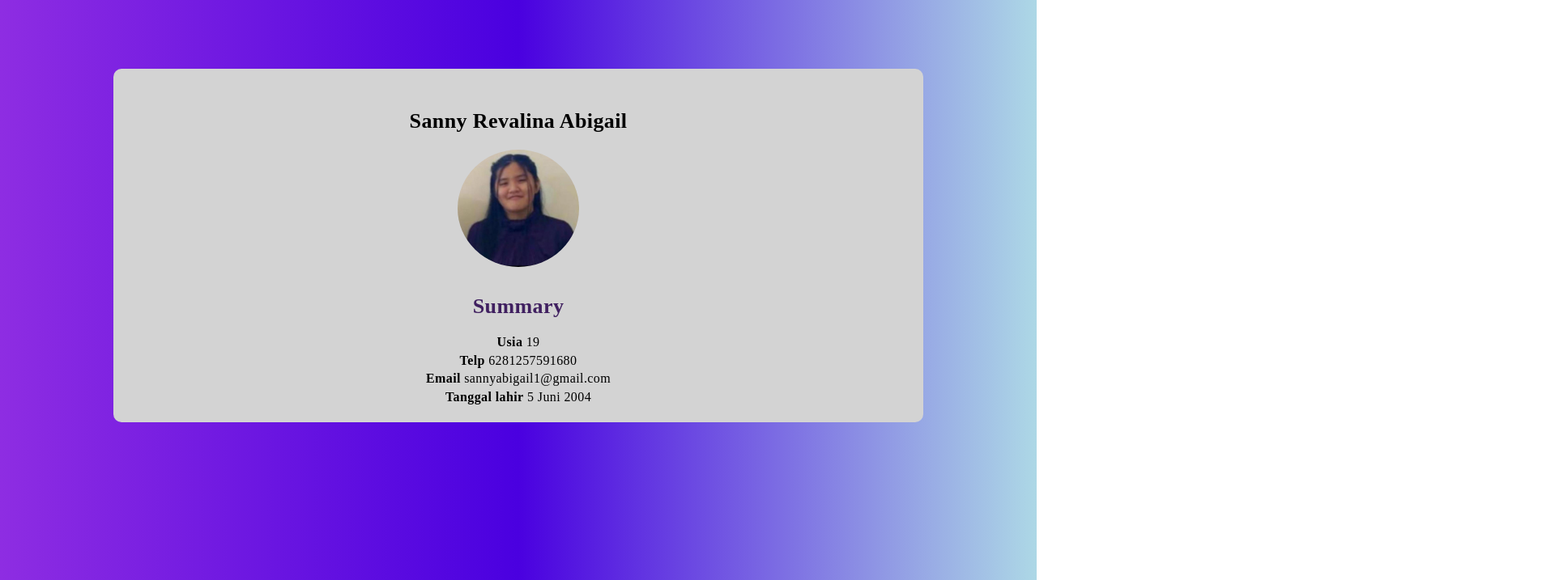
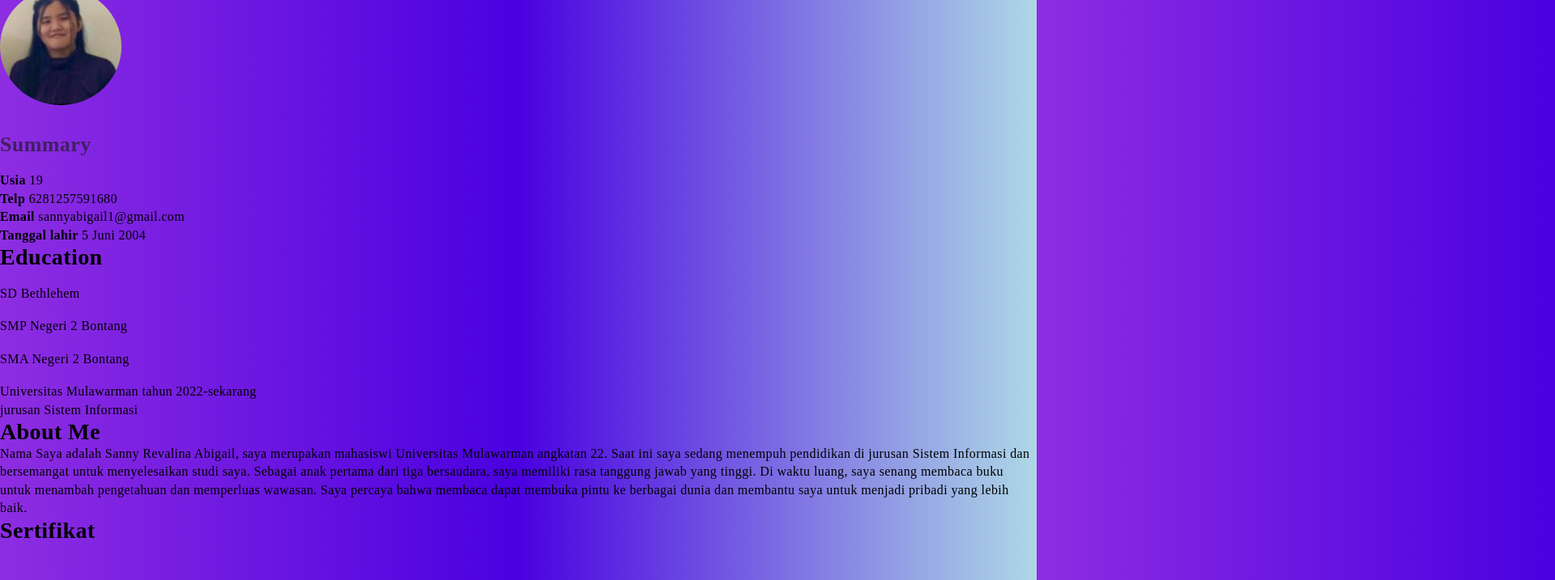
Before and after one commit to revalina33/Mini-project-1-web, a plain HTML site: page index.html in a window 1280 px wide. Shown: the part 129-846 px from the top of the page at 81% size, 1920 px wide, since content can reach past the window. Drawn offline with Linux system fonts and the light colour scheme.

Commit message:
Update index.html

```diff
--- a/index.html
+++ b/index.html
@@ -15,7 +15,7 @@
 
 <body>
 
-    <div class="container nav-container">
+    <div class=" nav-kotak">
     <a href="#" class="logo">RevaU</a>
     <nav class="tampilan">
       <ul class="nav-links">
@@ -31,17 +31,16 @@
   </header>
 
 
-  <div class="container">
+  <div class="kotak">
     <h1 id="typed-text"></h1>
 
-    <div class="profile-container">
+    <div class="profile-kotak">
       <h3 style="margin-top: 30px;">Sanny Revalina Abigail</h3>
       <div class="profile">
         <img class="rounded-circle profileImage" src="foto_diri.jpeg" alt="" width="150px">
         <h3 id="summary" style="color: rgb(64, 32, 96);">Summary</h3>
 
         <br>
-
           <p><strong>Usia</strong> 19</p>
           <p><strong>Telp</strong> 6281257591680</p>
           <p><strong>Email</strong> sannyabigail1@gmail.com</p>
@@ -50,8 +49,8 @@
         </div>
 
 
-    <div id="education" class="info-container">
-      <div class="education-container">
+    <div id="education" class="info-kotak">
+      <div class="education-kotak">
         <h2 id="education">Education</h2>
         <br>
         <p>SD Bethlehem</p>
@@ -64,13 +63,14 @@
         <p>Universitas Mulawarman tahun 2022-sekarang</p>
         <p>jurusan Sistem Informasi</p>
       </div>
-      <div class="about-me-container">
+      <div class="about-me-kotak">
         <h2 id="about-me">About Me</h2>
         <p> Nama Saya adalah Sanny Revalina Abigail, saya merupakan mahasiswi Universitas Mulawarman angkatan 22. Saat ini saya sedang menempuh pendidikan di jurusan Sistem Informasi dan bersemangat untuk menyelesaikan studi saya. Sebagai anak pertama dari tiga bersaudara, saya memiliki rasa tanggung jawab yang tinggi. Di waktu luang, saya senang membaca buku untuk menambah pengetahuan dan memperluas wawasan. Saya percaya bahwa membaca dapat membuka pintu ke berbagai dunia dan membantu saya untuk menjadi pribadi yang lebih baik.</p>
       </div>
-        <div class="certificates-container">
+
+
+        <div class="certificates-kotak">
           <h2>Sertifikat</h2>
-
           <div id="certificates" class="hidden">
             <ul>
               <li class="square">
@@ -89,7 +89,7 @@
       </div>
     </div>
 
-    <div class="social-media-container">
+    <div class="social-media-kotak">
       <div class="social-media-icons">
         <h2 id="Sosial_Media">Sosial Media</h2>
         <br>
```
